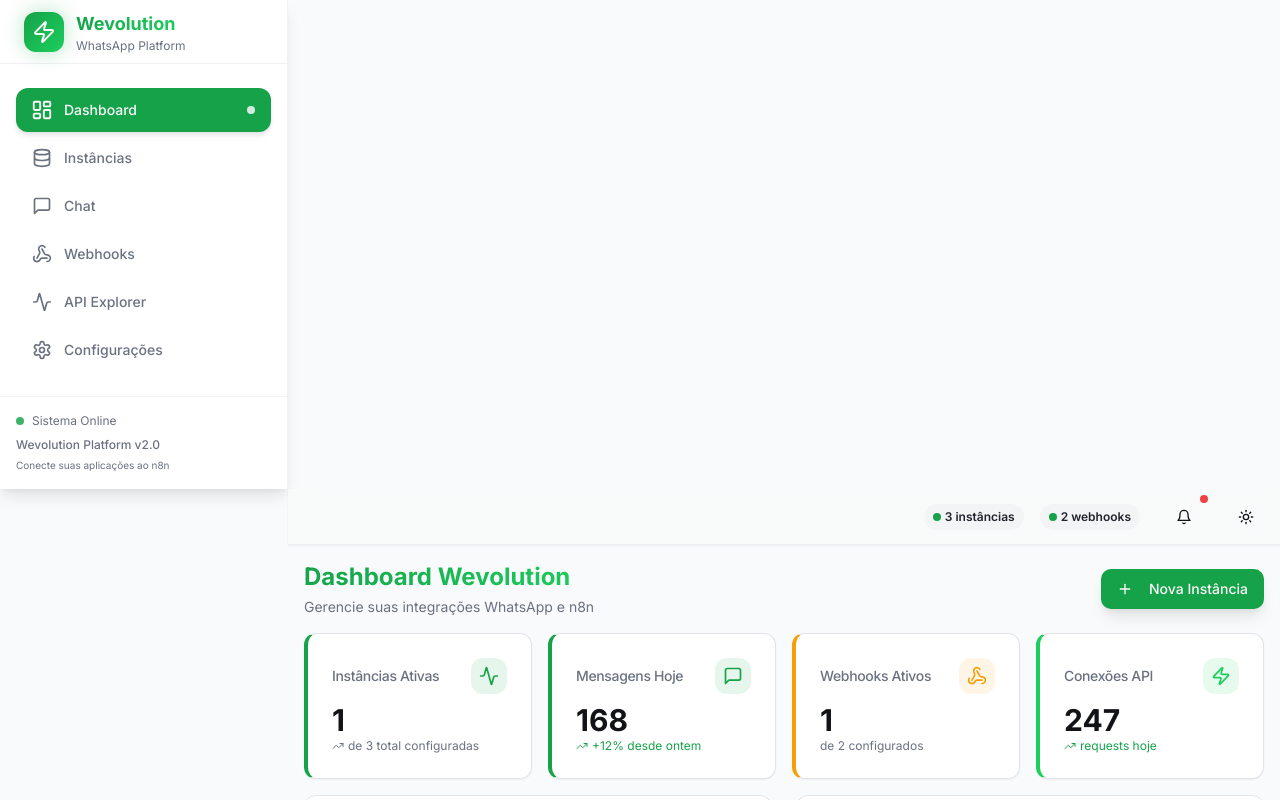
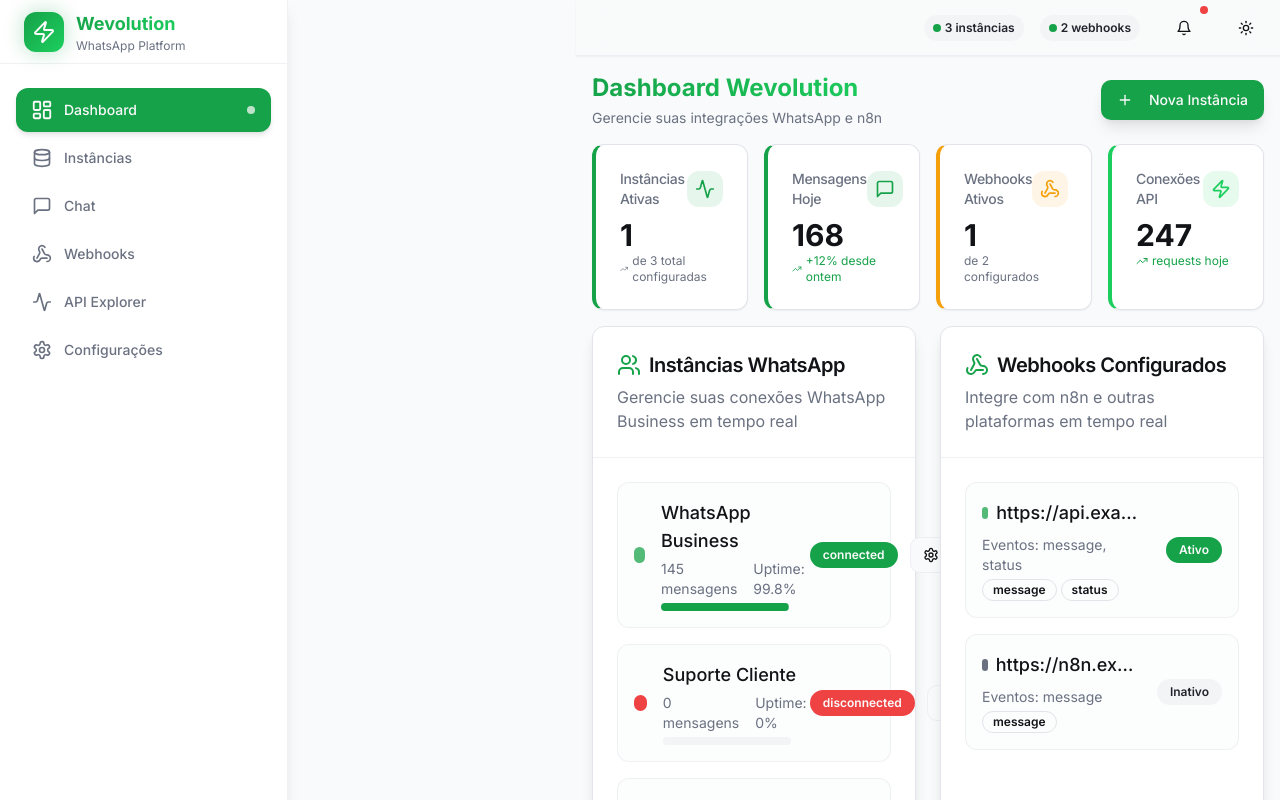
Before and after one commit to wegrowupsolutions/wevolution, a React (Vite) app: page / in a window 1280 px wide. Shown: the top 800 px of the page. Built offline with nearby package versions, Linux system fonts and the light colour scheme.

Commit message:
Remove white space from dashboard
Remove white space from the dashboard to improve the layout and user experience.

```diff
--- a/src/components/Layout.tsx
+++ b/src/components/Layout.tsx
@@ -35,7 +35,7 @@ const Layout = ({ children }: LayoutProps) => {
   ];
 
   return (
-    <div className="min-h-screen bg-background">
+    <div className="min-h-screen bg-background flex">
       {/* Mobile sidebar overlay */}
       {sidebarOpen && (
         <div
@@ -119,7 +119,7 @@ const Layout = ({ children }: LayoutProps) => {
       </div>
 
       {/* Main content */}
-      <div className="lg:pl-72 transition-all duration-300">
+      <div className="flex-1 flex flex-col lg:pl-72 transition-all duration-300">
         {/* Top bar */}
         <div className="sticky top-0 z-40 flex h-14 items-center gap-4 border-b border-border/50 bg-background/80 backdrop-blur-md supports-[backdrop-filter]:bg-background/80 px-4 shadow-sm">
           <Button
@@ -160,7 +160,7 @@ const Layout = ({ children }: LayoutProps) => {
         </div>
 
         {/* Page content */}
-        <main className="min-h-[calc(100vh-3.5rem)]">
+        <main className="flex-1 overflow-auto">
           <div className="animate-fade-in">
             {children}
           </div>
--- a/src/pages/Dashboard.tsx
+++ b/src/pages/Dashboard.tsx
@@ -17,7 +17,7 @@ const Dashboard = () => {
   ];
 
   return (
-    <div className="p-4 space-y-4">
+    <div className="h-full p-4 space-y-4">
       <div className="flex flex-col gap-2 md:flex-row md:justify-between md:items-center">
         <div className="space-y-1">
           <h1 className="text-2xl font-bold bg-gradient-primary bg-clip-text text-transparent">
```
